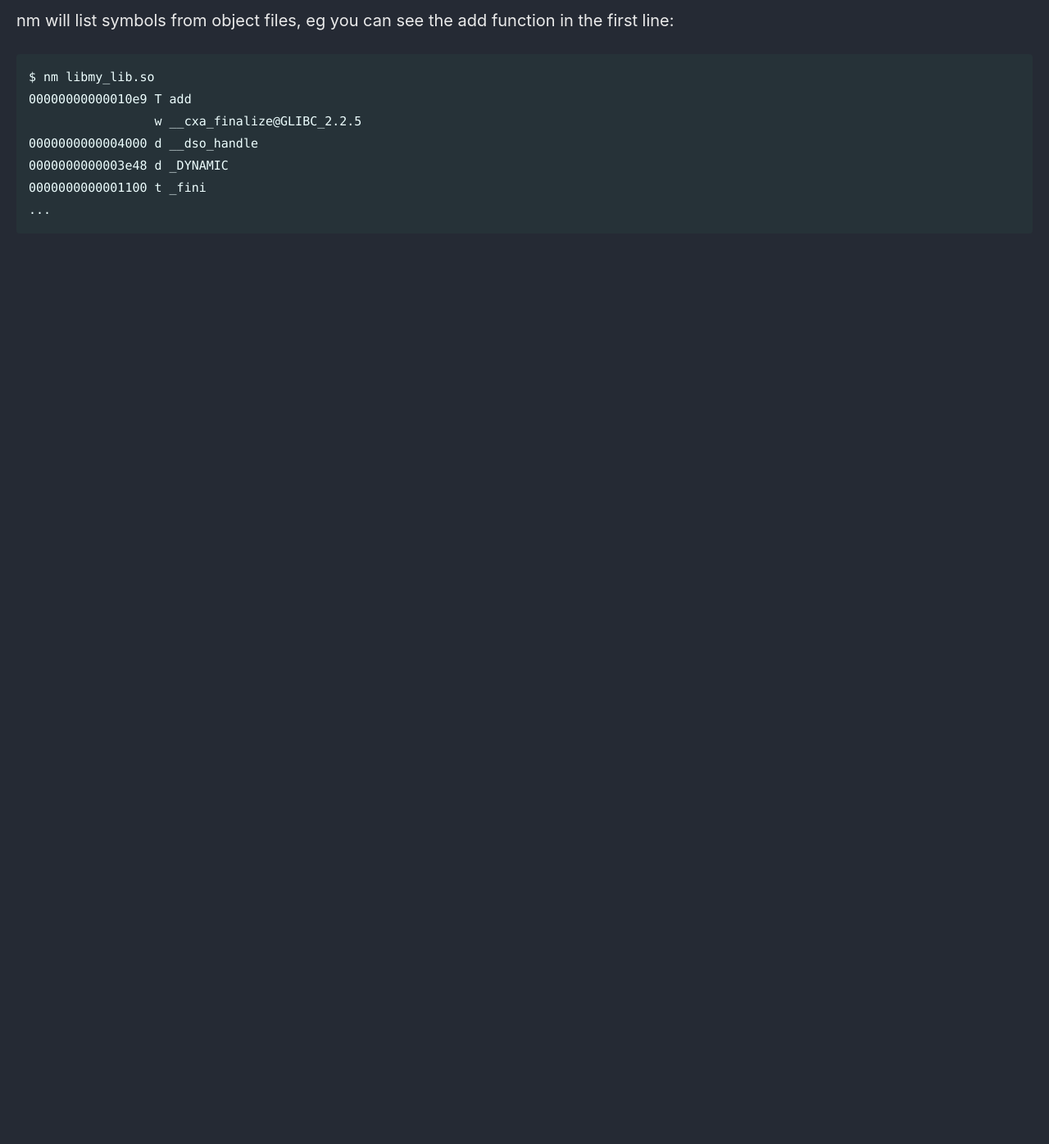
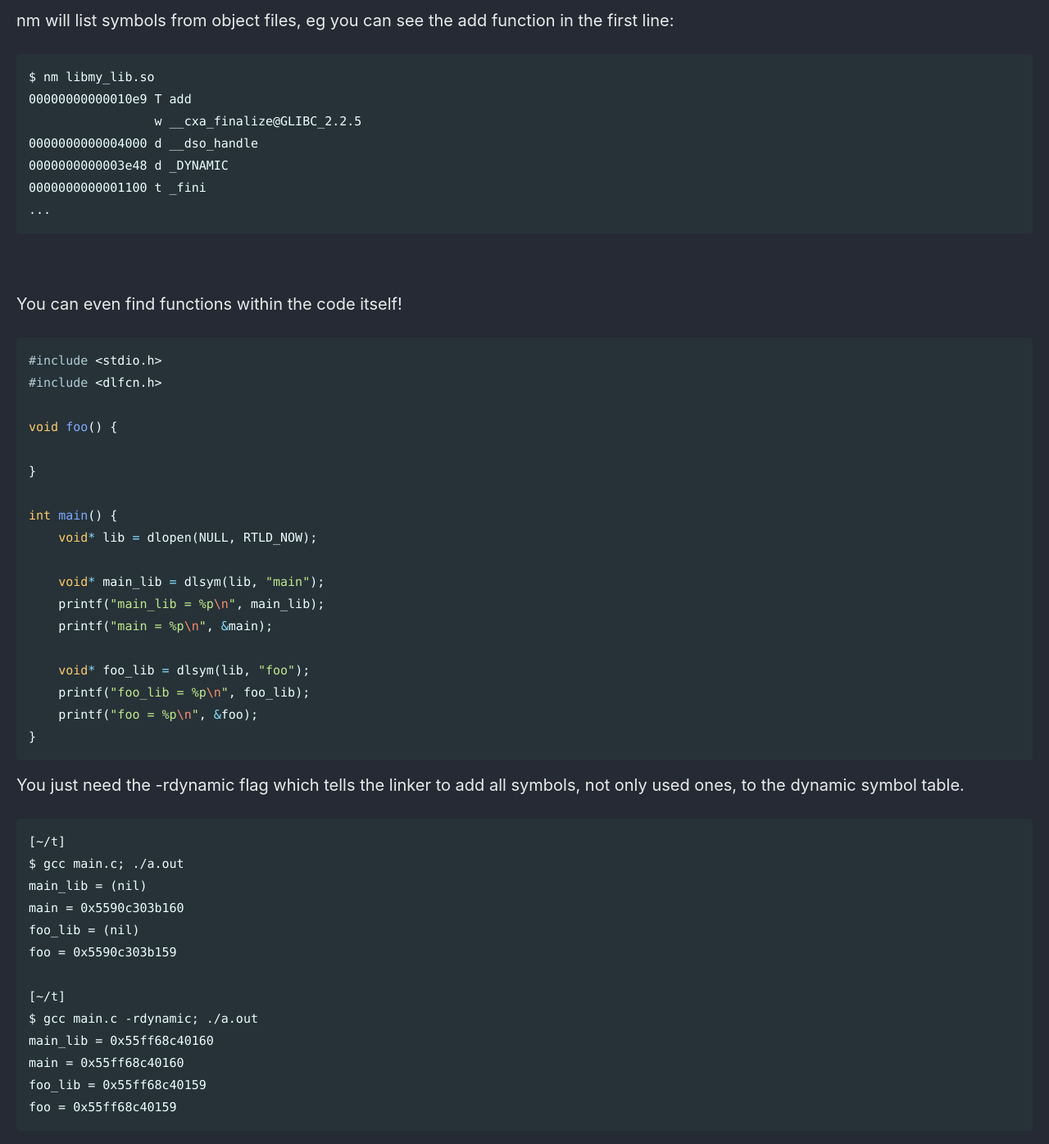
Before and after one commit to Connor-McCartney/Connor-McCartney.github.io, a Jekyll site: the page built from _pages/misc/C.md, in a window 1280 px wide and 1400 px high, scrolled down 23774 px. Shown: the top 1396 px of the window at 82% size. Built offline with Jekyll 4.4.1, drawn with Linux system fonts in a browser that asks for light colours; cached includes are drawn as plain includes; before the commit the page ends 24104 px from its top, so only the background shows below that.

Commit message:
Update C.md

````diff
--- a/_pages/misc/C.md
+++ b/_pages/misc/C.md
@@ -970,3 +970,50 @@ $ nm libmy_lib.so
 0000000000001100 t _fini
 ...
 ```
+
+
+<br>
+
+
+You can even find functions within the code itself!
+
+
+```c
+#include <stdio.h>
+#include <dlfcn.h>
+
+void foo() {
+
+}
+
+int main() {
+    void* lib = dlopen(NULL, RTLD_NOW);
+
+    void* main_lib = dlsym(lib, "main");
+    printf("main_lib = %p\n", main_lib);
+    printf("main = %p\n", &main);
+
+    void* foo_lib = dlsym(lib, "foo");
+    printf("foo_lib = %p\n", foo_lib);
+    printf("foo = %p\n", &foo);
+}
+```
+
+
+You just need the -rdynamic flag which tells the linker to add all symbols, not only used ones, to the dynamic symbol table.
+
+```
+[~/t]
+$ gcc main.c; ./a.out
+main_lib = (nil)
+main = 0x5590c303b160
+foo_lib = (nil)
+foo = 0x5590c303b159
+
+[~/t]
+$ gcc main.c -rdynamic; ./a.out
+main_lib = 0x55ff68c40160
+main = 0x55ff68c40160
+foo_lib = 0x55ff68c40159
+foo = 0x55ff68c40159
+```
````
